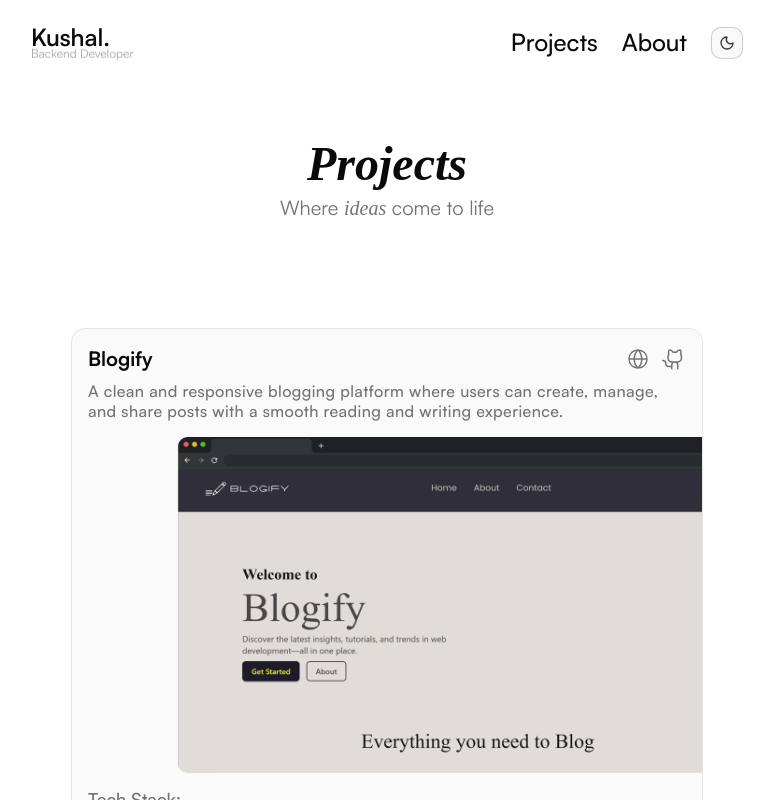
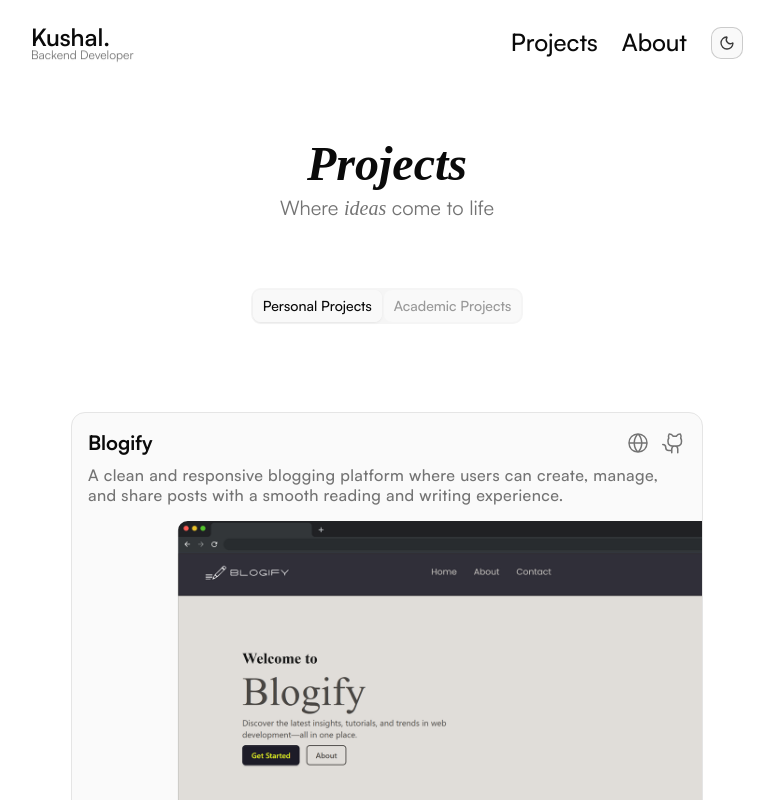
Before and after one commit to pkushal05/sleek-portfolio, a React (Vite) app: page /projects in a window 1280 px wide. Shown: the top 800 px of the page, without its empty margins (253-1027 px from the left). Built offline with nearby package versions, Linux system fonts and the light colour scheme; a web font is replaced by a local one.

Commit message:
feat: update project data structure; replace PROJECTS with ALL_PROJECTS in components; add tabbed navigation for personal and academic projects; create reusable Tabs component

```diff
--- a/package.json
+++ b/package.json
@@ -10,7 +10,7 @@
     "preview": "vite preview"
   },
   "dependencies": {
-    "@base-ui/react": "^1.0.0",
+    "@base-ui/react": "^1.1.0",
     "@gsap/react": "^2.1.2",
     "@tailwindcss/vite": "^4.1.18",
     "class-variance-authority": "^0.7.1",
--- a/src/components/core/ProjectsSection.tsx
+++ b/src/components/core/ProjectsSection.tsx
@@ -1,4 +1,4 @@
-import { PROJECTS } from "@/constants/projectsData";
+import { ALL_PROJECTS } from "@/constants/projectsData";
 import ProjectCard from "@/components/core/ProjectCard";
 import { Link } from "react-router-dom";
 
@@ -23,7 +23,7 @@
                 </Link>
             </div>
             <div className="w-full mt-8 grid grid-cols-1 gap-8">
-                {PROJECTS.slice(0, 2).map((project, _) => {
+                {ALL_PROJECTS.slice(0, 2).map((project, _) => {
                     return <ProjectCard key={_} {...project} />;
                 })}
             </div>
--- a/src/components/pages/ProjectDetails.tsx
+++ b/src/components/pages/ProjectDetails.tsx
@@ -1,11 +1,11 @@
-import { PROJECTS } from "@/constants/projectsData";
+import { ALL_PROJECTS } from "@/constants/projectsData";
 import { useParams } from "react-router-dom";
 import type { ProjectCardProps } from "@/constants/projectsData";
 import { Button } from "@/components/ui/button";
 
 const ProjectDetails = () => {
     const { projectId } = useParams<{ projectId: string }>();
-    const project = PROJECTS.find(
+    const project = ALL_PROJECTS.find(
         (proj: ProjectCardProps) => proj.id === projectId
     );
 
--- a/src/components/pages/Projects.tsx
+++ b/src/components/pages/Projects.tsx
@@ -1,7 +1,17 @@
-import { PROJECTS } from "@/constants/projectsData";
+import { PERSONAL_PROJECTS, ACADEMIC_PROJECTS } from "@/constants/projectsData";
 import ProjectCard from "@/components/core/ProjectCard";
+import { Tabs, TabsList, TabsPanel, TabsTab } from "@/components/ui/tabs";
+import { useState, useEffect } from "react";
 
 const Projects = () => {
+    const [tab, setTab] = useState(() => {
+        return sessionStorage.getItem("projectsTab") || "tab-1";
+    });
+
+    useEffect(() => {
+        sessionStorage.setItem("projectsTab", tab);
+    }, [tab]);
+
     return (
         <main className="max-w-2xl md:max-w-3xl mx-auto px-7 min-h-screen bg-background text-foreground pt-20">
             <div className="w-full h-full flex flex-col gap-15">
@@ -17,13 +27,34 @@
                         come to life
                     </p>
                 </div>
-                <div className="w-full h-full grid grid-cols-1 gap-8 md:p-10">
-                    {
-                        PROJECTS.map((project, _) => {
-                            return <ProjectCard key={_} {...project} />
-                        })
-                    }
-                </div>
+                {/* <div className="w-full flex justify-center bg-red-300"> */}
+                <Tabs
+                    value={tab}
+                    onValueChange={(value) => setTab(value)}
+                    className="w-full"
+                >
+                    <TabsList className="mx-auto">
+                        <TabsTab value="tab-1">Personal Projects</TabsTab>
+                        <TabsTab value="tab-2">Academic Projects</TabsTab>
+                    </TabsList>
+                    <div className="mt-10">
+                        <TabsPanel value="tab-1">
+                            <div className="w-full h-full grid grid-cols-1 gap-8 md:p-10">
+                                {PERSONAL_PROJECTS.map((project, _) => {
+                                    return <ProjectCard key={_} {...project} />;
+                                })}
+                            </div>
+                        </TabsPanel>
+                        <TabsPanel value="tab-2">
+                            <div className="w-full h-full grid grid-cols-1 gap-8 md:p-10">
+                                {ACADEMIC_PROJECTS.map((project, _) => {
+                                    return <ProjectCard key={_} {...project} />;
+                                })}
+                            </div>
+                        </TabsPanel>
+                    </div>
+                </Tabs>
+                {/* </div> */}
             </div>
         </main>
     );
--- /dev/null
+++ b/src/components/ui/tabs.tsx
@@ -0,0 +1,87 @@
+"use client";
+
+import { Tabs as TabsPrimitive } from "@base-ui/react/tabs";
+
+import { cn } from "@/lib/utils";
+
+type TabsVariant = "default" | "underline";
+
+function Tabs({ className, ...props }: TabsPrimitive.Root.Props) {
+  return (
+    <TabsPrimitive.Root
+      className={cn(
+        "flex flex-col gap-2 data-[orientation=vertical]:flex-row",
+        className,
+      )}
+      data-slot="tabs"
+      {...props}
+    />
+  );
+}
+
+function TabsList({
+  variant = "default",
+  className,
+  children,
+  ...props
+}: TabsPrimitive.List.Props & {
+  variant?: TabsVariant;
+}) {
+  return (
+    <TabsPrimitive.List
+      className={cn(
+        "relative z-0 flex w-fit items-center justify-center gap-x-0.5 text-muted-foreground",
+        "data-[orientation=vertical]:flex-col",
+        variant === "default"
+          ? "rounded-lg bg-muted p-0.5 text-muted-foreground/72"
+          : "data-[orientation=vertical]:px-1 data-[orientation=horizontal]:py-1 *:data-[slot=tabs-tab]:hover:bg-accent",
+        className,
+      )}
+      data-slot="tabs-list"
+      {...props}
+    >
+      {children}
+      <TabsPrimitive.Indicator
+        className={cn(
+          "-translate-y-(--active-tab-bottom) absolute bottom-0 left-0 h-(--active-tab-height) w-(--active-tab-width) translate-x-(--active-tab-left) transition-[width,translate] duration-200 ease-in-out",
+          variant === "underline"
+            ? "data-[orientation=vertical]:-translate-x-px z-10 bg-primary data-[orientation=horizontal]:h-0.5 data-[orientation=vertical]:w-0.5 data-[orientation=horizontal]:translate-y-px"
+            : "-z-1 rounded-md bg-background shadow-sm/5 dark:bg-input",
+        )}
+        data-slot="tab-indicator"
+      />
+    </TabsPrimitive.List>
+  );
+}
+
+function TabsTab({ className, ...props }: TabsPrimitive.Tab.Props) {
+  return (
+    <TabsPrimitive.Tab
+      className={cn(
+        "[&_svg]:-mx-0.5 relative flex h-9 shrink-0 grow cursor-pointer items-center justify-center gap-1.5 whitespace-nowrap rounded-md border border-transparent px-[calc(--spacing(2.5)-1px)] font-medium text-base outline-none transition-[color,background-color,box-shadow] hover:text-muted-foreground focus-visible:ring-2 focus-visible:ring-ring data-disabled:pointer-events-none data-[orientation=vertical]:w-full data-[orientation=vertical]:justify-start data-active:text-foreground data-disabled:opacity-64 sm:h-8 sm:text-sm [&_svg:not([class*='size-'])]:size-4.5 sm:[&_svg:not([class*='size-'])]:size-4 [&_svg]:pointer-events-none [&_svg]:shrink-0",
+        className,
+      )}
+      data-slot="tabs-tab"
+      {...props}
+    />
+  );
+}
+
+function TabsPanel({ className, ...props }: TabsPrimitive.Panel.Props) {
+  return (
+    <TabsPrimitive.Panel
+      className={cn("flex-1 outline-none", className)}
+      data-slot="tabs-content"
+      {...props}
+    />
+  );
+}
+
+export {
+  Tabs,
+  TabsList,
+  TabsTab,
+  TabsTab as TabsTrigger,
+  TabsPanel,
+  TabsPanel as TabsContent,
+};
--- a/src/constants/projectsData.tsx
+++ b/src/constants/projectsData.tsx
@@ -39,7 +39,7 @@
     techStack: TechStack[];
 };
 
-export const PROJECTS = [
+const PROJECTS = [
     {
         id: "blogify",
         title: "Blogify",
@@ -235,3 +235,10 @@
         tag: "Academic Project",
     },
 ];
+
+
+export const PERSONAL_PROJECTS = PROJECTS.filter((project) => project.tag === "Personal Project");
+
+export const ACADEMIC_PROJECTS = PROJECTS.filter((project) => project.tag === "Academic Project");
+
+export const ALL_PROJECTS = PROJECTS;
```
Also changed, not shown: 1 other file (tests, documents, lock files or other folders).
